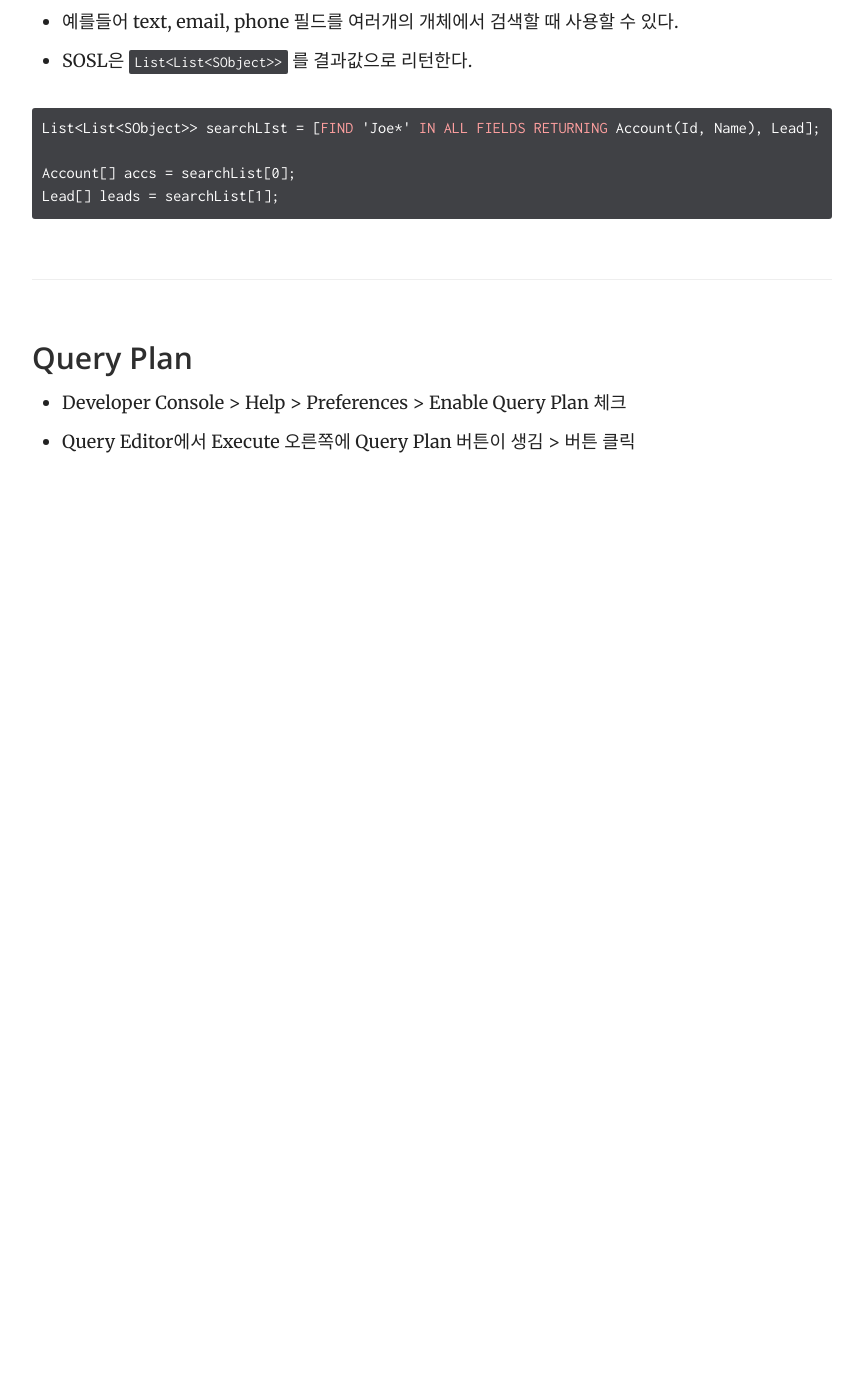
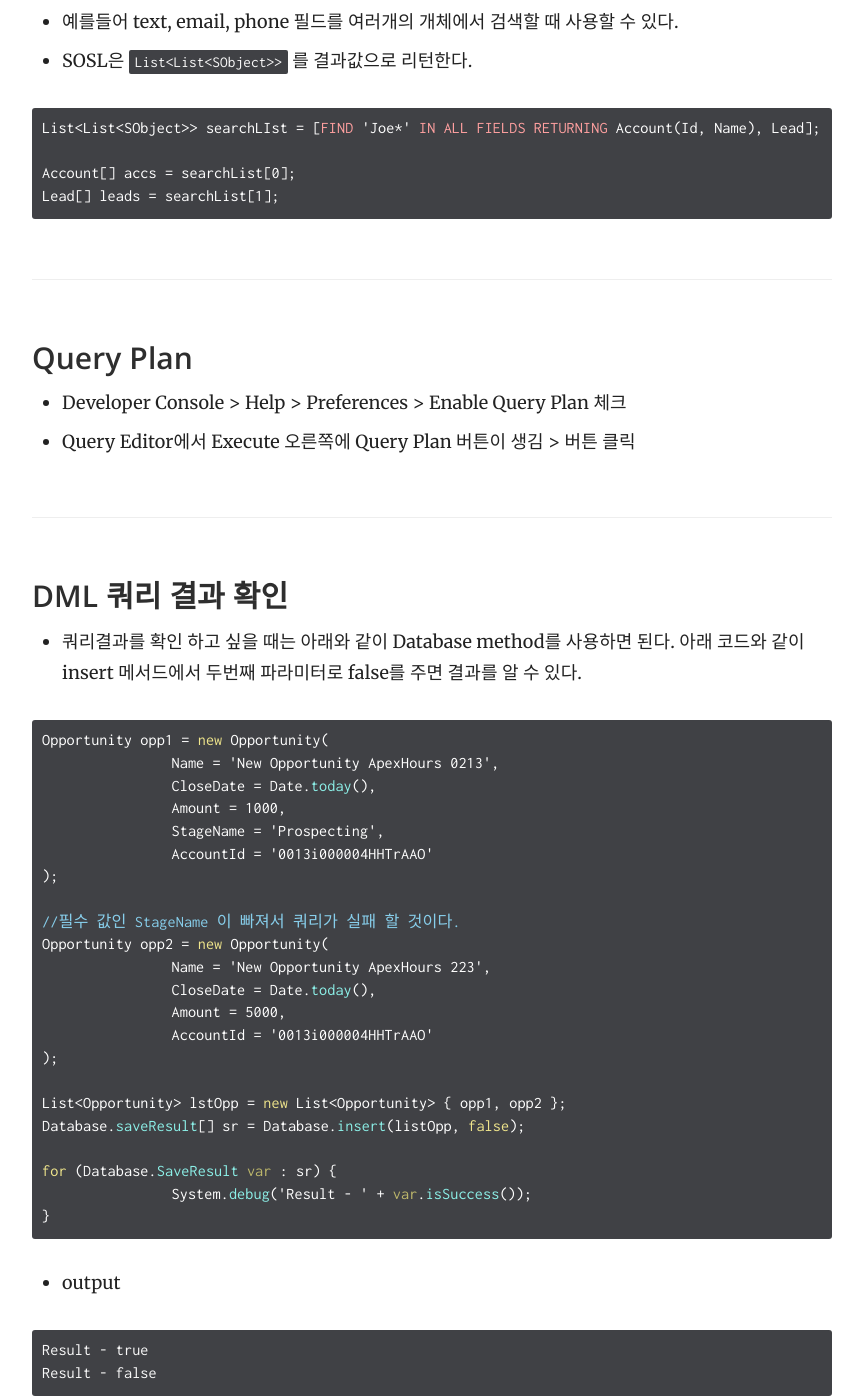
Before and after one commit to ugs1575/TIL, a Jekyll site: the page built from _docs/salesforce/SOQL_SOSL.md, in a window 1280 px wide and 1400 px high, scrolled down 1533 px. Shown: the whole window, without its empty margins (358-1221 px from the left). Built offline with Jekyll 4.4.1, drawn with Linux system fonts in a browser that asks for light colours; before the commit the page ends 2042 px from its top, so only the background shows below that; some of the changed text lies outside the part shown.

Commit message:
docs: 트랜잭션 처리 내용 추가

````diff
--- a/_docs/salesforce/SOQL_SOSL.md
+++ b/_docs/salesforce/SOQL_SOSL.md
@@ -47,3 +47,62 @@ Lead[] leads = searchList[1];
 
 - Developer Console > Help > Preferences > Enable Query Plan 체크
 - Query Editor에서 Execute 오른쪽에 Query Plan 버튼이 생김 > 버튼 클릭
+
+### DML 쿼리 결과 확인
+
+- 쿼리결과를 확인 하고 싶을 때는 아래와 같이 Database method를 사용하면 된다. 아래 코드와 같이 insert 메서드에서 두번째 파라미터로 false를 주면 결과를 알 수 있다.
+
+```java
+Opportunity opp1 = new Opportunity(
+		Name = 'New Opportunity ApexHours 0213',
+		CloseDate = Date.today(),
+		Amount = 1000,
+		StageName = 'Prospecting',
+		AccountId = '0013i000004HHTrAAO'
+);
+
+//필수 값인 StageName 이 빠져서 쿼리가 실패 할 것이다.
+Opportunity opp2 = new Opportunity(
+		Name = 'New Opportunity ApexHours 223',
+		CloseDate = Date.today(),
+		Amount = 5000,
+		AccountId = '0013i000004HHTrAAO'
+);
+
+List<Opportunity> lstOpp = new List<Opportunity> { opp1, opp2 };
+Database.saveResult[] sr = Database.insert(listOpp, false);
+
+for (Database.SaveResult var : sr) {
+		System.debug('Result - ' + var.isSuccess());
+}
+```
+
+- output
+
+```
+Result - true
+Result - false
+```
+
+### Transaction 처리
+
+```java
+Account acc = new Account(
+		Name = 'Test Account 0213'
+);
+insert acc;
+
+Account accQuery = [SELECT Id FROM Account WHERE Name = 'Test Account 0213'];
+
+System.Savepoint spt = Database.setSavepoint();
+
+try {
+		Contact con = new Contact(
+				LastName = 'Contact'
+		);
+		insert con;
+} catch (Exception ex) {
+		Database.rollback(spt);
+}
+
+```
````
